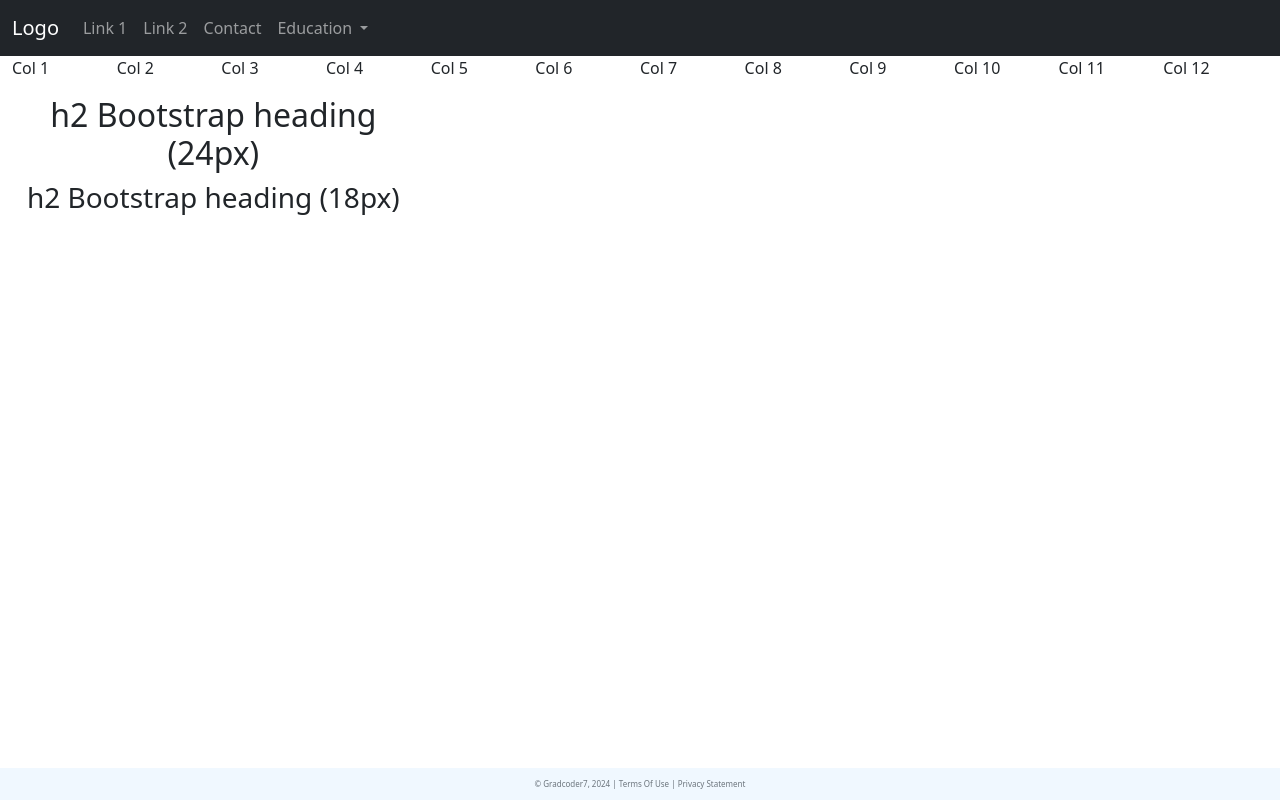
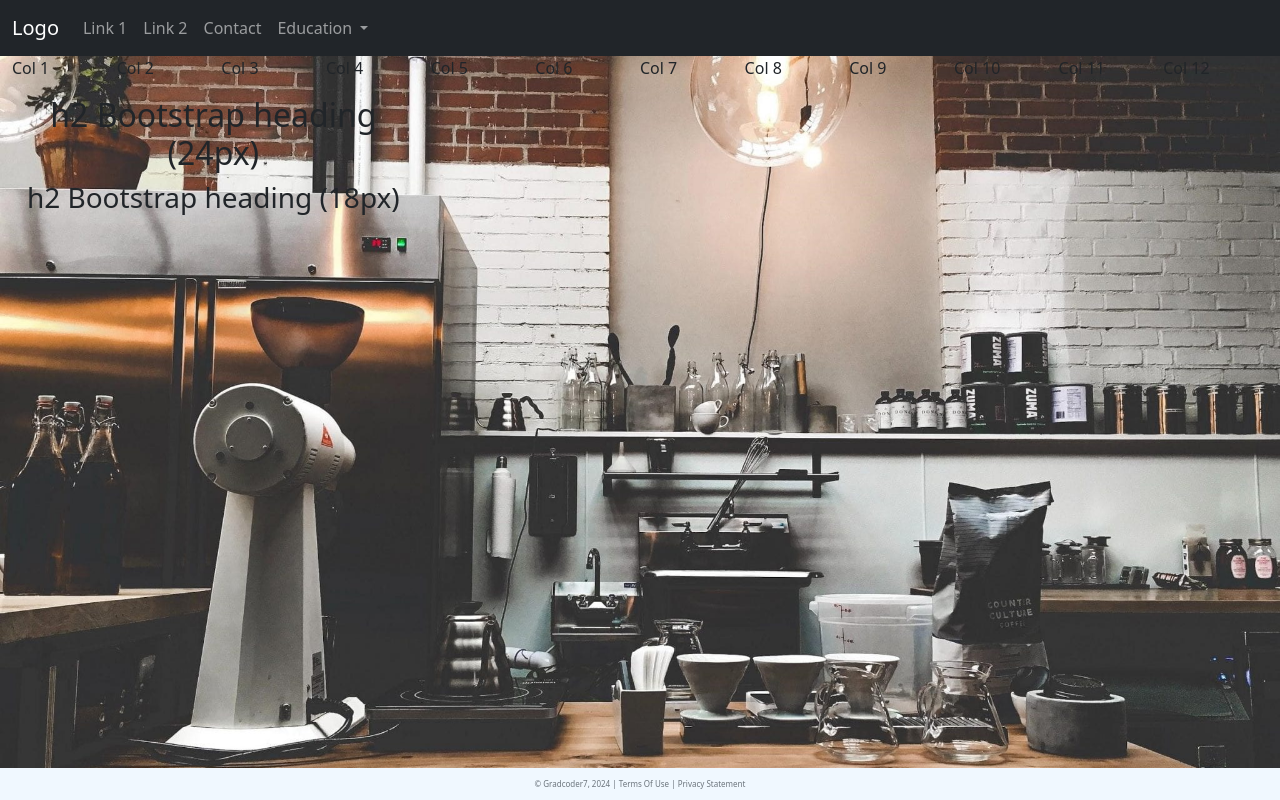
Before and after one commit to gradcoder7/P4, a plain HTML site: page index.html in a window 1280 px wide. Drawn offline with nearby package versions, Linux system fonts and the light colour scheme; the site is published under a folder, as on GitHub Pages, so addresses that start at the root find nothing.

Commit message:
Add files via upload

```diff
--- a/css/main.css
+++ b/css/main.css
@@ -11,7 +11,7 @@
 }
 
 body{
-    background-image: url(/images/coffee-bar.jpg);
+    background-image: url(../images/coffee-bar.jpg);
     background-repeat: no-repeat;
     background-position: center;
     background-attachment: fixed;
```
